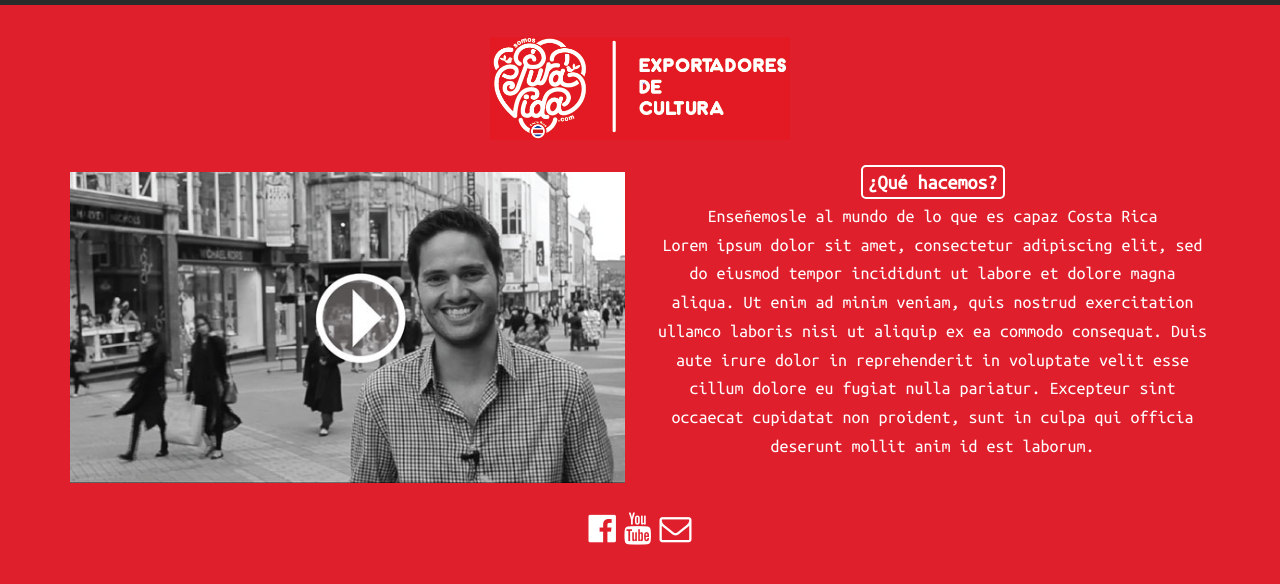
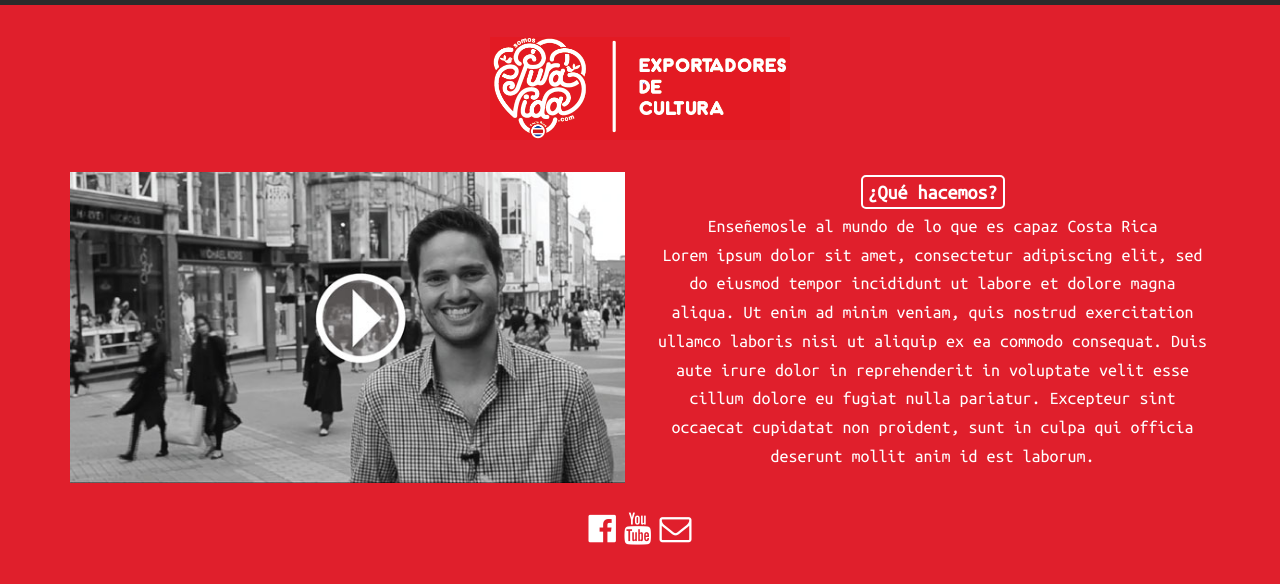
Before and after one commit to lucachaco/somospuravida-legacy, a Jekyll site: the page built from index.html, in a window 1280 px wide. Shown: the top 584 px of the page. Built offline with Jekyll 4.4.1, drawn with Linux system fonts in a browser that asks for light colours; nearby versions of some CDN libraries.

Commit message:
Fix title.

```diff
--- a/_layouts/default.html
+++ b/_layouts/default.html
@@ -48,7 +48,7 @@
                  data-video="http://www.youtube.com/embed/xBeApsQLjDk?autoplay=1" style="cursor: pointer;">
         </div>
         <div class="col-md-6" style="text-align: center; color: white;">
-            <div style="margin-bottom: 10px;">
+            <div style="margin-bottom: 10px;margin-top: 10px;">
             <span style="border:2px solid white; padding: 5px 5px 5px 5px; border-radius: 5px; font-size: 20px; font-weight: 600;">
                 ¿Qué hacemos?
             </span>
```
